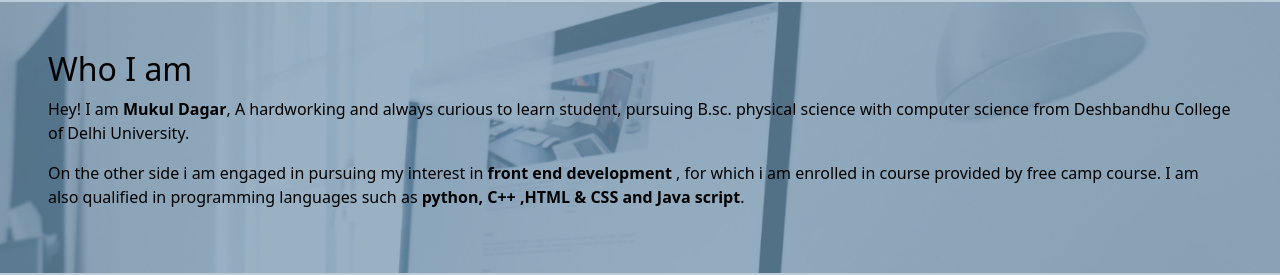
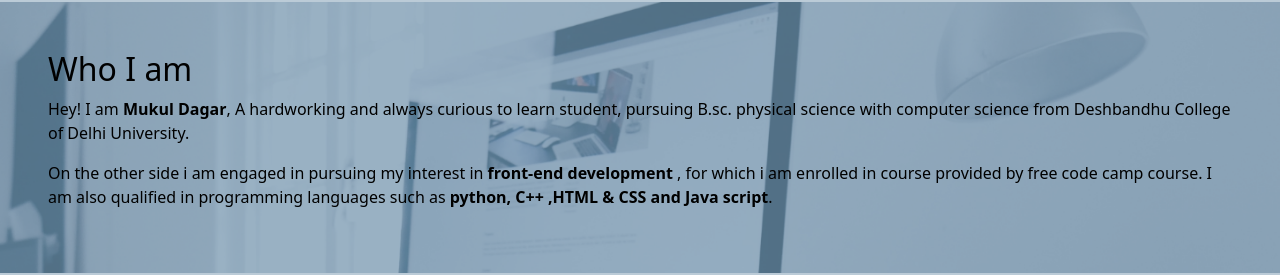
Before and after one commit to Pluto1008/porrtfolio.github.io, a plain HTML site: page index.html in a window 1280 px wide. Shown: the part 764-1039 px from the top of the page. Drawn offline with nearby package versions, Linux system fonts and the light colour scheme.

Commit message:
Update index.html

```diff
--- a/index.html
+++ b/index.html
@@ -67,8 +67,8 @@
                 physical science with computer science from Deshbandhu College of Delhi University.
             </p>
             <p>
-                On the other side i am engaged in pursuing my interest in <strong>front end development</strong> , for which i
-                am enrolled in course provided by free camp course. I am also qualified in programming languages such as
+                On the other side i am engaged in pursuing my interest in <strong>front-end development</strong> , for which i
+                am enrolled in course provided by free code camp course. I am also qualified in programming languages such as
                 <strong>python, C++ ,HTML & CSS and Java script</strong>.
             </p>
         </section>
```
